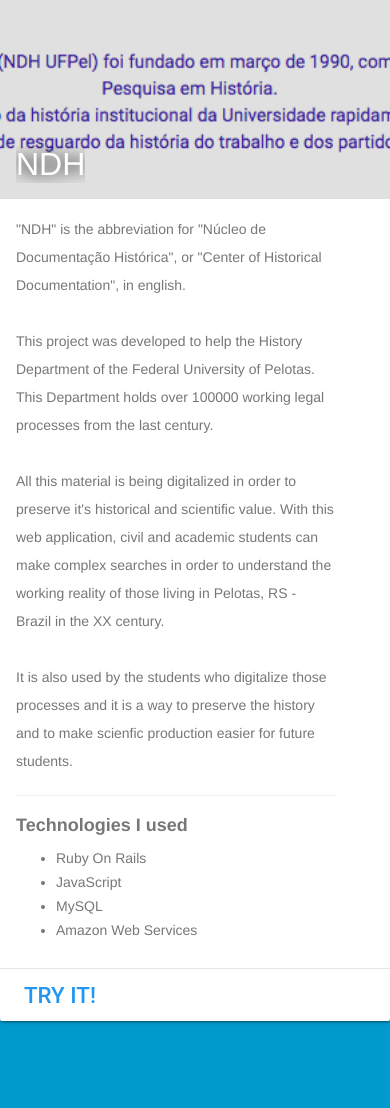
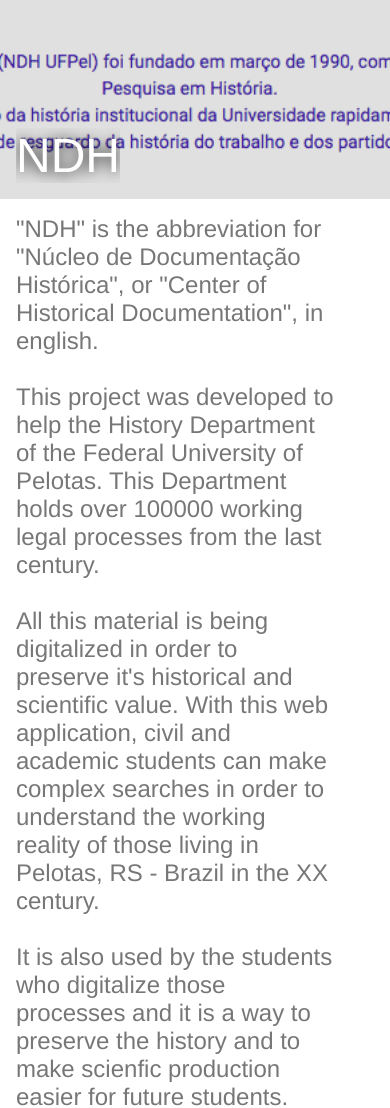
Before and after one commit to MatheusFreitag/matheusfreitag.githbub.io, a plain HTML site: page Single/NDH.html in a window 390 px wide. Shown: the part 363-1471 px from the top of the page. Drawn offline with nearby package versions, Linux system fonts and the light colour scheme.

Commit message:
Single projects are easier to read

```diff
--- a/single.css
+++ b/single.css
@@ -46,3 +46,32 @@
   font-weight: bold;
   font-size: 18px;
 }
+
+@media screen and (max-width: 991px){
+  .mdl-card__title-text{
+    font-size: 3em;
+  }
+
+  .mdl-card__supporting-text{
+    font-size: 1.5em;
+    line-height: 28px;
+  }
+
+  .mdl-button{
+    font-size: 1.4em;
+  }
+
+  .mdl-card__supporting-text h2{
+    font-size: 1.4em;
+  }
+
+  .mdl-card__supporting-text li{
+    font-size: 1.5em;
+  }
+
+  .mdl-button{
+    font-size: 1.7em;
+  }
+
+
+}
```
